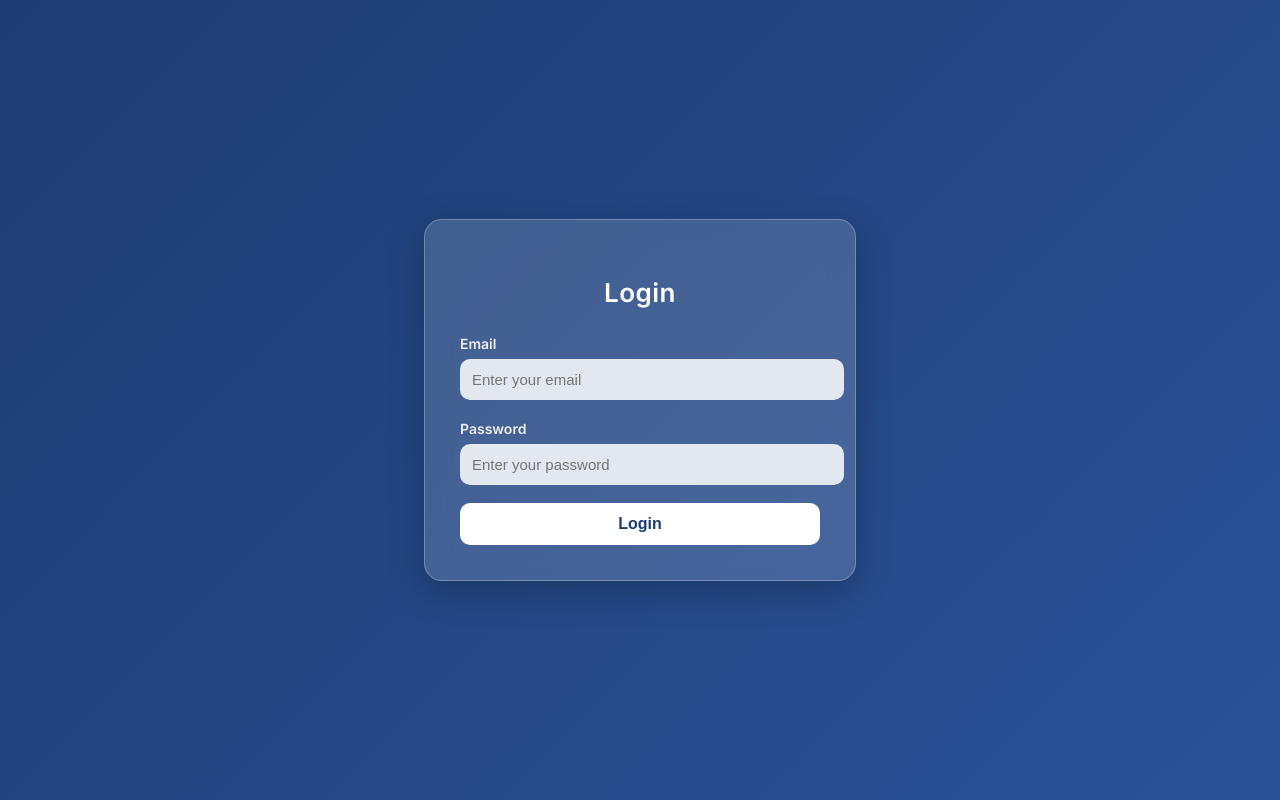
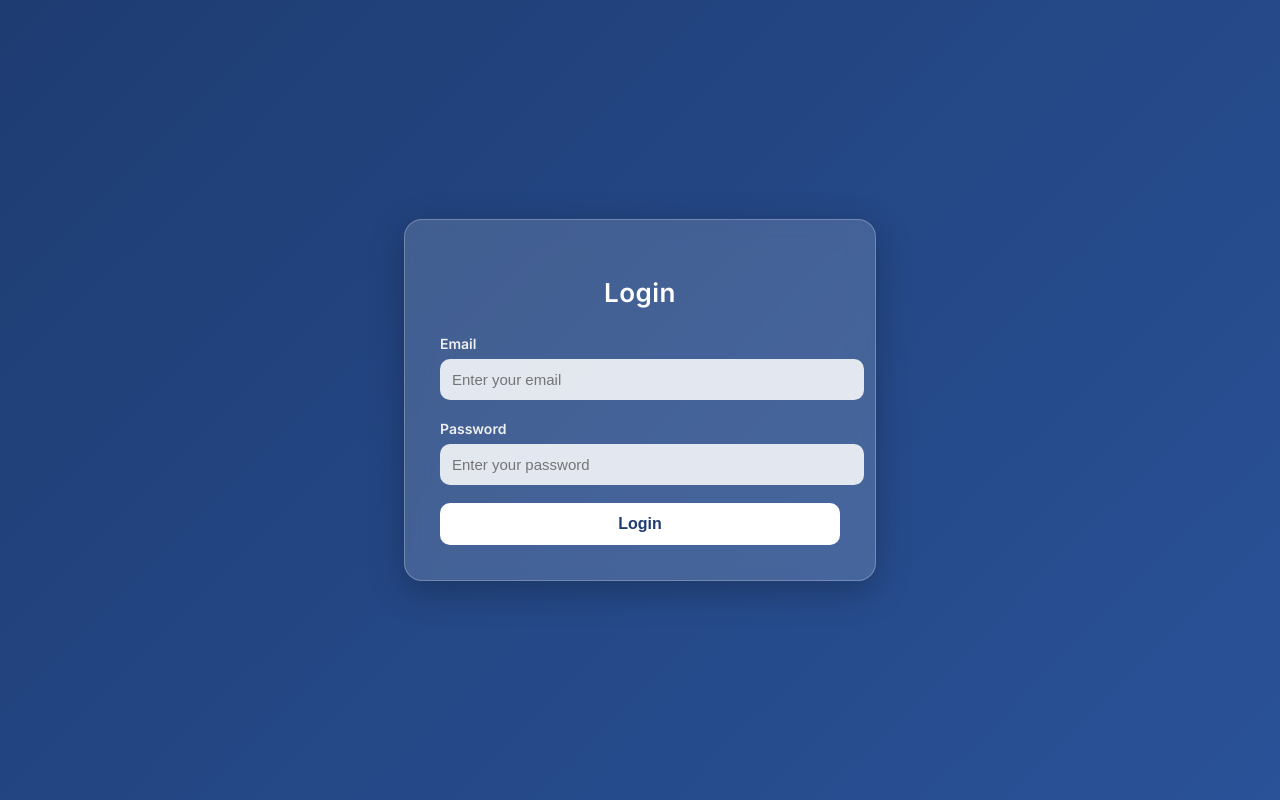
Before and after one commit to SMAmmadAli/ramp-panel, a Flask app: page / in a window 1280 px wide. Run offline with Flask 3, Linux system fonts and the light colour scheme.

Commit message:
update login widht

```diff
--- a/templates/login.html
+++ b/templates/login.html
@@ -18,7 +18,7 @@
     }
 
     .card {
-      width: 360px;
+      width: 400px;
       padding: 35px;
       border-radius: 18px;
       background: rgba(255, 255, 255, 0.15);
```
Also changed, not shown: 1 other file.
